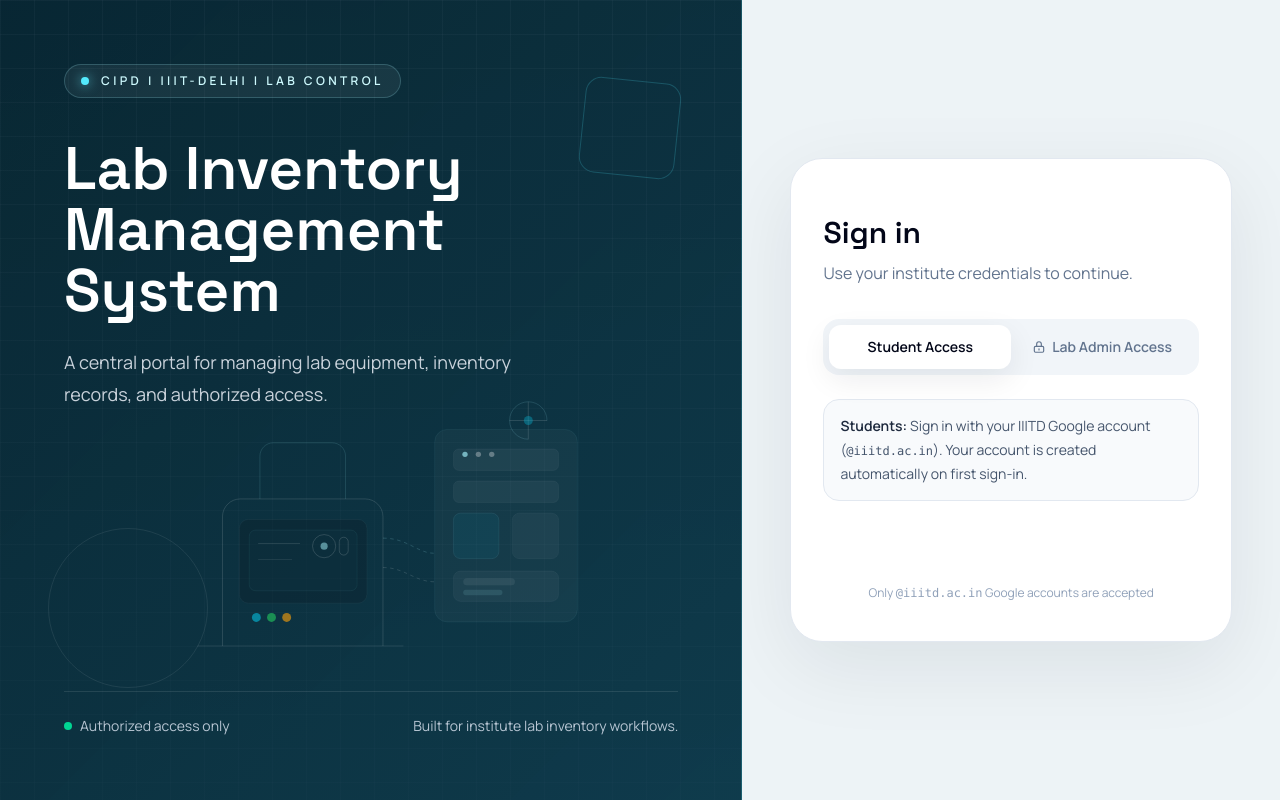
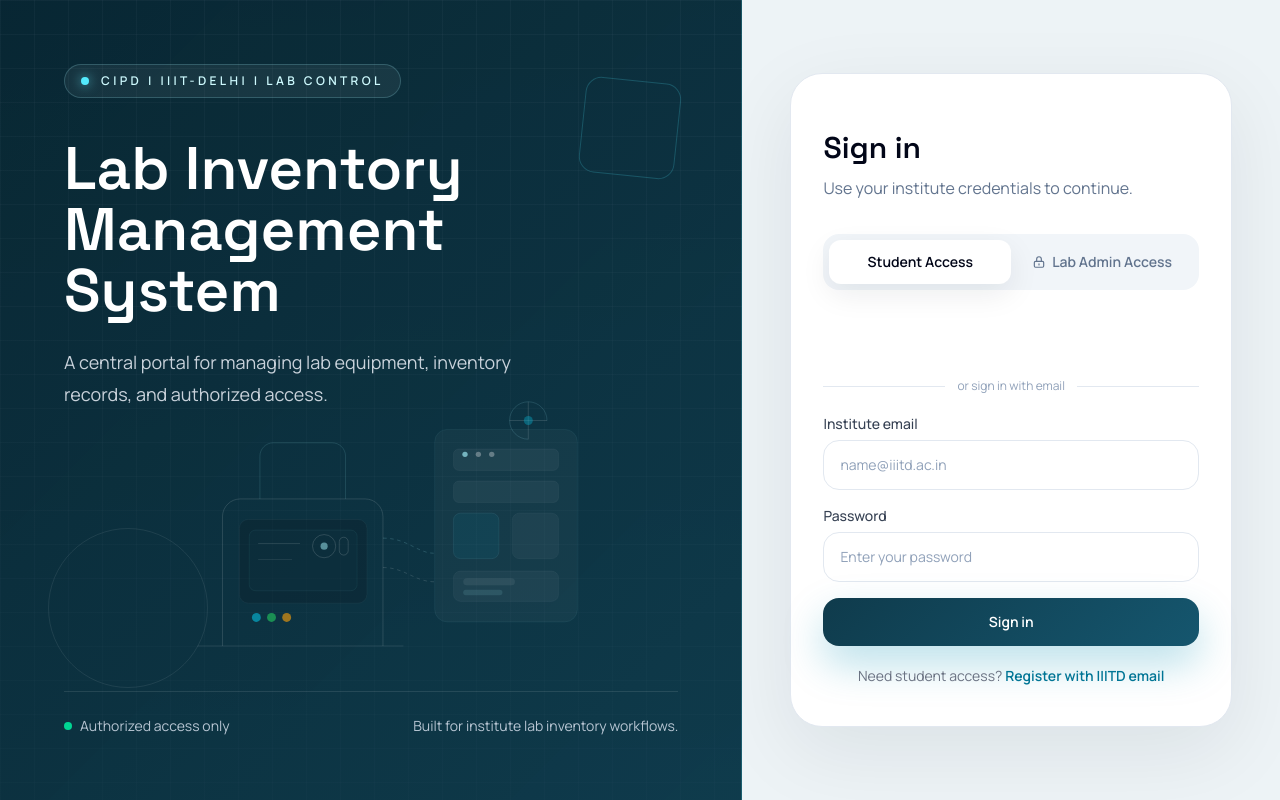
Before and after one commit to Unique0202/IMS, a React (Vite) app in the folder frontend/: page /login in a window 1280 px wide. Built offline with nearby package versions, Linux system fonts and the light colour scheme.

Commit message:
addded test login part

```diff
--- a/frontend/src/pages/Login.jsx
+++ b/frontend/src/pages/Login.jsx
@@ -88,6 +88,28 @@ function Login() {
       setError(message)
     } finally {
       setGoogleLoading(false)
+    }
+  }
+
+  // ── Student email/password login (kept for test accounts during testing phase) ──
+  const handleStudentLogin = async (e) => {
+    e.preventDefault()
+    setError('')
+    if (!email.trim() || !password.trim()) {
+      setError('Please fill in all fields')
+      return
+    }
+    setIsLoading(true)
+    try {
+      const response = await api.post('/api/auth/login', { email, password })
+      const { token, user } = response.data.data
+      login(user, token)
+      navigate('/student/dashboard')
+    } catch (err) {
+      const message = err.response?.data?.error?.message || 'Login failed. Please try again.'
+      setError(message)
+    } finally {
+      setIsLoading(false)
     }
   }
 
@@ -222,25 +244,16 @@ function Login() {
             </div>
           )}
 
-          {/* ===== STUDENT TAB: Google Sign-In ===== */}
+          {/* ===== STUDENT TAB: Google Sign-In + Email/Password ===== */}
           {activeTab === 'student' && (
             <div className="space-y-5">
-              {/* Instruction text */}
-              <div className="bg-slate-50 border border-slate-200 rounded-2xl px-4 py-3.5 text-sm text-slate-600 font-body leading-6">
-                <span className="font-semibold text-slate-800">Students:</span> Sign in with your IIITD Google account
-                (<span className="font-mono text-xs">@iiitd.ac.in</span>). Your account is created automatically on first sign-in.
-              </div>
-
               {/* Google renders its button here — shows signed-in account name */}
               <div className="relative">
-                {/* Container for Google's rendered button */}
                 <div
                   ref={googleBtnRef}
                   className="w-full overflow-hidden rounded-2xl"
                   style={{ minHeight: '44px' }}
                 />
-
-                {/* Loading overlay while our backend processes the token */}
                 {googleLoading && (
                   <div className="absolute inset-0 flex items-center justify-center bg-white/80 rounded-2xl">
                     <svg className="animate-spin h-5 w-5 text-cyan-600" viewBox="0 0 24 24">
@@ -252,8 +265,66 @@ function Login() {
                 )}
               </div>
 
-              <p className="text-xs text-center text-slate-400 font-body">
-                Only <span className="font-mono">@iiitd.ac.in</span> Google accounts are accepted
+              {/* Divider */}
+              <div className="flex items-center gap-3">
+                <div className="flex-1 h-px bg-slate-200" />
+                <span className="text-xs text-slate-400 font-body">or sign in with email</span>
+                <div className="flex-1 h-px bg-slate-200" />
+              </div>
+
+              {/* Email/password form — kept for test accounts during testing phase */}
+              <form onSubmit={handleStudentLogin} className="space-y-4">
+                <div>
+                  <label htmlFor="student-email" className="block text-sm font-medium text-gray-700 mb-1.5 font-body">
+                    Institute email
+                  </label>
+                  <input
+                    id="student-email"
+                    type="email"
+                    value={email}
+                    onChange={(e) => setEmail(e.target.value)}
+                    placeholder="name@iiitd.ac.in"
+                    className="w-full px-4 py-3.5 border border-slate-200 bg-white rounded-2xl text-sm font-body focus:outline-none focus:ring-2 focus:ring-cyan-500 focus:border-transparent transition-all placeholder:text-slate-400"
+                    autoComplete="email"
+                  />
+                </div>
+                <div>
+                  <label htmlFor="student-password" className="block text-sm font-medium text-gray-700 mb-1.5 font-body">
+                    Password
+                  </label>
+                  <input
+                    id="student-password"
+                    type="password"
+                    value={password}
+                    onChange={(e) => setPassword(e.target.value)}
+                    placeholder="Enter your password"
+                    className="w-full px-4 py-3.5 border border-slate-200 bg-white rounded-2xl text-sm font-body focus:outline-none focus:ring-2 focus:ring-cyan-500 focus:border-transparent transition-all placeholder:text-slate-400"
+                    autoComplete="current-password"
+                  />
+                </div>
+                <button
+                  type="submit"
+                  disabled={isLoading}
+                  className="w-full py-3.5 px-4 rounded-2xl text-white font-semibold text-sm font-body transition-all duration-200 cursor-pointer disabled:opacity-60 disabled:cursor-not-allowed hover:opacity-95 active:scale-[0.99] shadow-[0_18px_40px_rgba(8,145,178,0.28)]"
+                  style={{ background: 'linear-gradient(135deg, var(--color-primary), var(--color-primary-light))' }}
+                >
+                  {isLoading ? (
+                    <span className="flex items-center justify-center gap-2">
+                      <svg className="animate-spin h-4 w-4" viewBox="0 0 24 24">
+                        <circle className="opacity-25" cx="12" cy="12" r="10" stroke="currentColor" strokeWidth="4" fill="none" />
+                        <path className="opacity-75" fill="currentColor" d="M4 12a8 8 0 018-8V0C5.373 0 0 5.373 0 12h4zm2 5.291A7.962 7.962 0 014 12H0c0 3.042 1.135 5.824 3 7.938l3-2.647z" />
+                      </svg>
+                      Authenticating...
+                    </span>
+                  ) : 'Sign in'}
+                </button>
+              </form>
+
+              <p className="text-sm text-center text-gray-500 font-body">
+                Need student access?{' '}
+                <a href="/signup" className="text-cyan-700 font-semibold hover:text-cyan-800 transition-colors">
+                  Register with IIITD email
+                </a>
               </p>
             </div>
           )}
```
